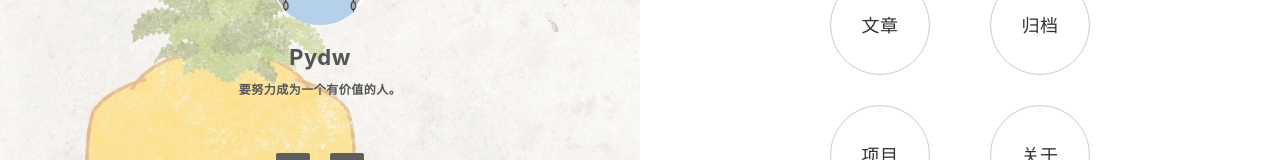
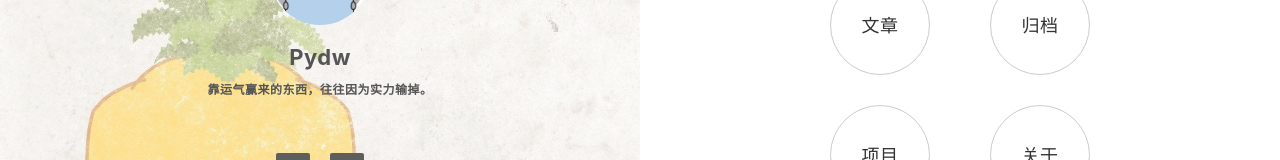
Before and after one commit to oicoderr/blog-web, a Nuxt app: page / in a window 1280 px wide. Shown: the part 275-435 px from the top of the page. Built offline with nearby package versions, Linux system fonts and the light colour scheme; a web font is replaced by a local one.

Commit message:
reset message

```diff
--- a/pages/about.vue
+++ b/pages/about.vue
@@ -28,7 +28,7 @@
 				</p>
 				<p>
 					<i class="iconfont icon">&#xe725;</i>
-					<span>要努力成为一个有价值的人。</span>
+					<span>靠运气赢来的东西，往往因为实力输掉。</span>
 				</p>
 			</div>
 			<div class="user">
--- a/pages/index.vue
+++ b/pages/index.vue
@@ -9,7 +9,7 @@
           </a>
           <h1>
             <nuxt-link to="/article?page=0">Pydw</nuxt-link>
-            <p>要努力成为一个有价值的人。</p>
+            <p>靠运气赢来的东西，往往因为实力输掉。</p>
           </h1>
           <slot></slot>
           <div class="aside-icon">
```
